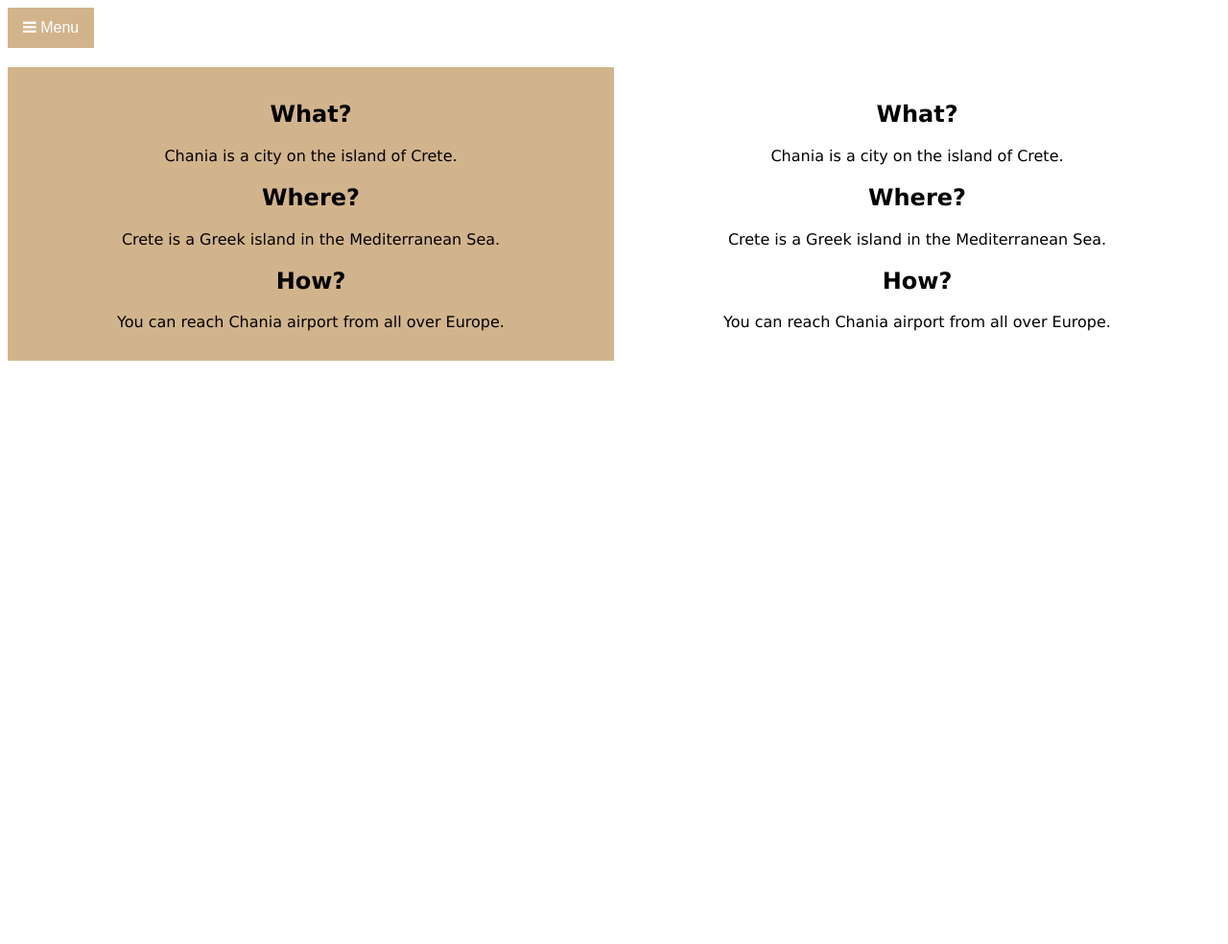
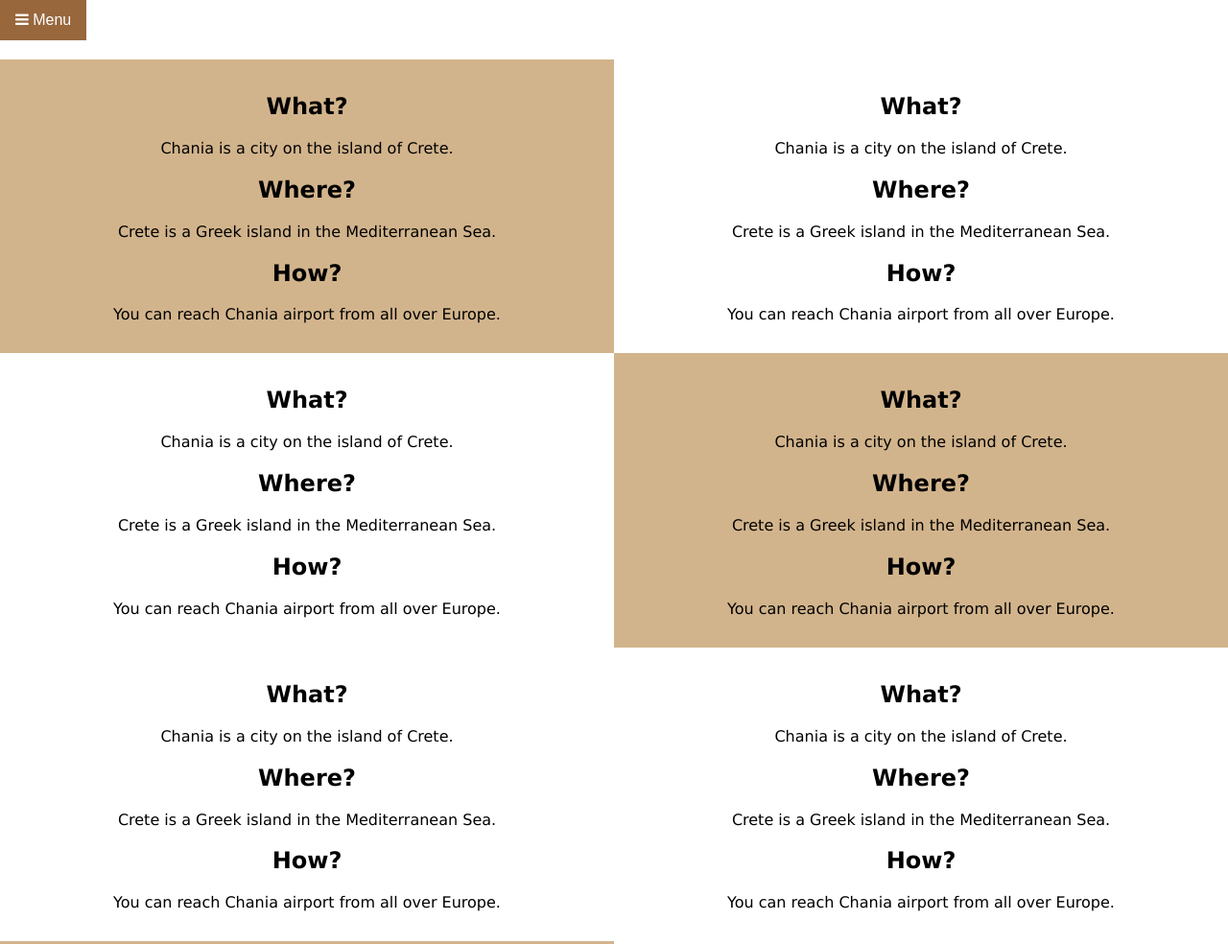
Before and after one commit to kohjiaying/musical-broccoli, a website: page index.html in a window 1280 px wide. Shown: the top 984 px of the page at 96% size. Before the commit the page ends 800 px from the top, so only its background shows below. Drawn offline with nearby package versions, Linux system fonts and the light colour scheme.

Commit message:
{homepage} remove border around page

```diff
--- a/index.html
+++ b/index.html
@@ -4,15 +4,14 @@
 <head>
     <!-- Required meta tags always come first -->
     <meta charset="utf-8">
-    <meta name="viewport" content="width=device-width, initial-scale=1, shrink-to-fit=no">
-    <meta http-equiv="x-ua-compatible" content="ie=edge">
+    <meta name="viewport" content="width=device-width, initial-scale=1.0">
 
     <link rel="stylesheet" href="node_modules/font-awesome/css/font-awesome.min.css">
     <link href="css/styles.css" rel="stylesheet">
 
 </head>
 
-<body>
+<body style="margin: 0;">
 
 	<!-- Side bar nav -->
 	<div id="mySidenav" class="sidenav">
@@ -41,9 +40,62 @@
 	<!-- Element to open the sidenav -->
 	<button id="mySidenavbtn" onclick="openNav()"><i class="fa fa-bars"></i> Menu</button>
 
-	<div id='main'>
 	<!-- Add all page content inside this div if you want the side nav to push page content to the right (not used if you only want the sidenav to sit on top of the page -->
-	<div class="row">
+	<div id='main' class="row">
+
+	  <div class="col-6 brownhalf">
+		<h2>What?</h2>
+		  <p>Chania is a city on the island of Crete.</p>
+		  <h2>Where?</h2>
+		  <p>Crete is a Greek island in the Mediterranean Sea.</p>
+		  <h2>How?</h2>
+		  <p>You can reach Chania airport from all over Europe.</p>
+	  </div>
+
+	  <div class="col-6 right whitehalf">
+		  <h2>What?</h2>
+		  <p>Chania is a city on the island of Crete.</p>
+		  <h2>Where?</h2>
+		  <p>Crete is a Greek island in the Mediterranean Sea.</p>
+		  <h2>How?</h2>
+		  <p>You can reach Chania airport from all over Europe.</p>
+	  </div>
+
+	  <div class="col-6 whitehalf">
+		<h2>What?</h2>
+		  <p>Chania is a city on the island of Crete.</p>
+		  <h2>Where?</h2>
+		  <p>Crete is a Greek island in the Mediterranean Sea.</p>
+		  <h2>How?</h2>
+		  <p>You can reach Chania airport from all over Europe.</p>
+	  </div>
+
+	  <div class="col-6 right brownhalf">
+		  <h2>What?</h2>
+		  <p>Chania is a city on the island of Crete.</p>
+		  <h2>Where?</h2>
+		  <p>Crete is a Greek island in the Mediterranean Sea.</p>
+		  <h2>How?</h2>
+		  <p>You can reach Chania airport from all over Europe.</p>
+	  </div>
+
+	  <div class="col-6 whitehalf">
+		<h2>What?</h2>
+		  <p>Chania is a city on the island of Crete.</p>
+		  <h2>Where?</h2>
+		  <p>Crete is a Greek island in the Mediterranean Sea.</p>
+		  <h2>How?</h2>
+		  <p>You can reach Chania airport from all over Europe.</p>
+	  </div>
+
+	  <div class="col-6 right whitehalf">
+		  <h2>What?</h2>
+		  <p>Chania is a city on the island of Crete.</p>
+		  <h2>Where?</h2>
+		  <p>Crete is a Greek island in the Mediterranean Sea.</p>
+		  <h2>How?</h2>
+		  <p>You can reach Chania airport from all over Europe.</p>
+	  </div>
 
 	  <div class="col-6 brownhalf">
 		<h2>What?</h2>
@@ -65,9 +117,6 @@
 
 	</div>
 
-	</div>
-
-    <!-- jQuery first, then Popper.js, then Bootstrap JS. -->
     <script src="node_modules/jquery/dist/jquery.slim.min.js"></script>
     <script src="node_modules/popper.js/dist/umd/popper.min.js"></script>
     <script>
```
